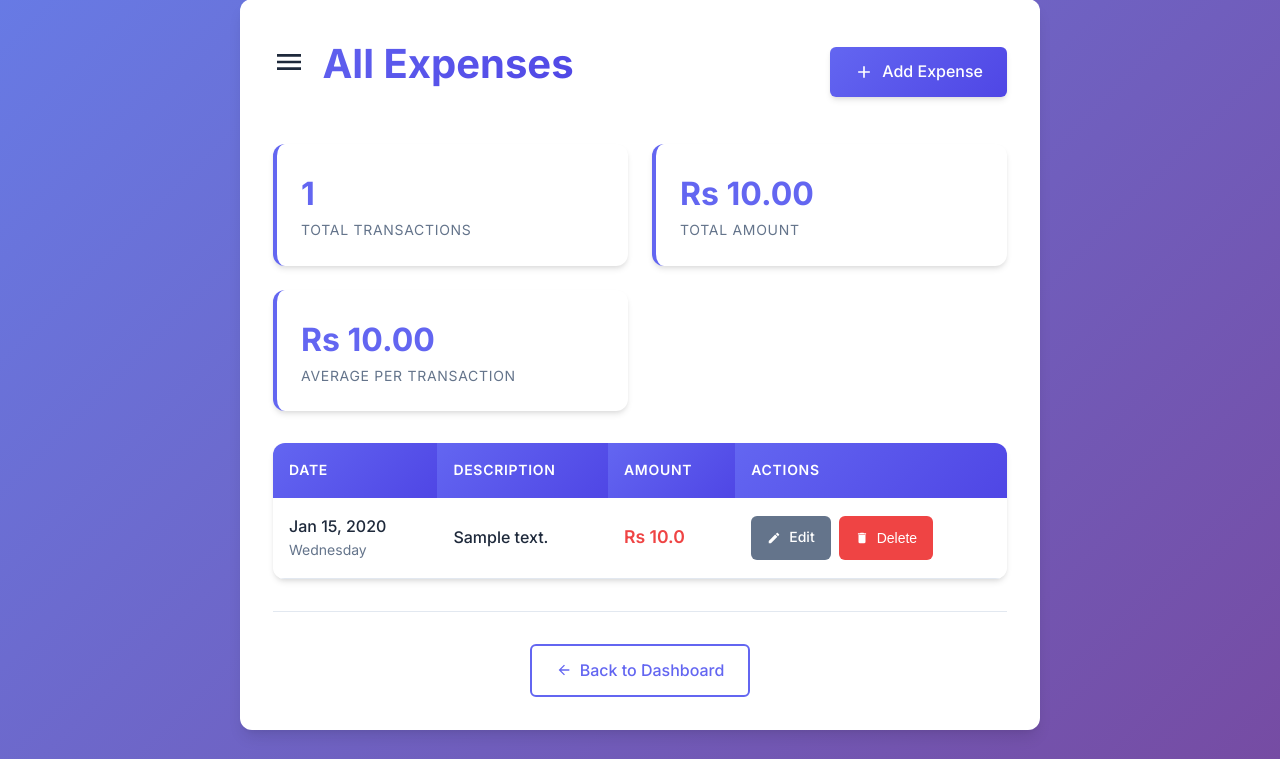
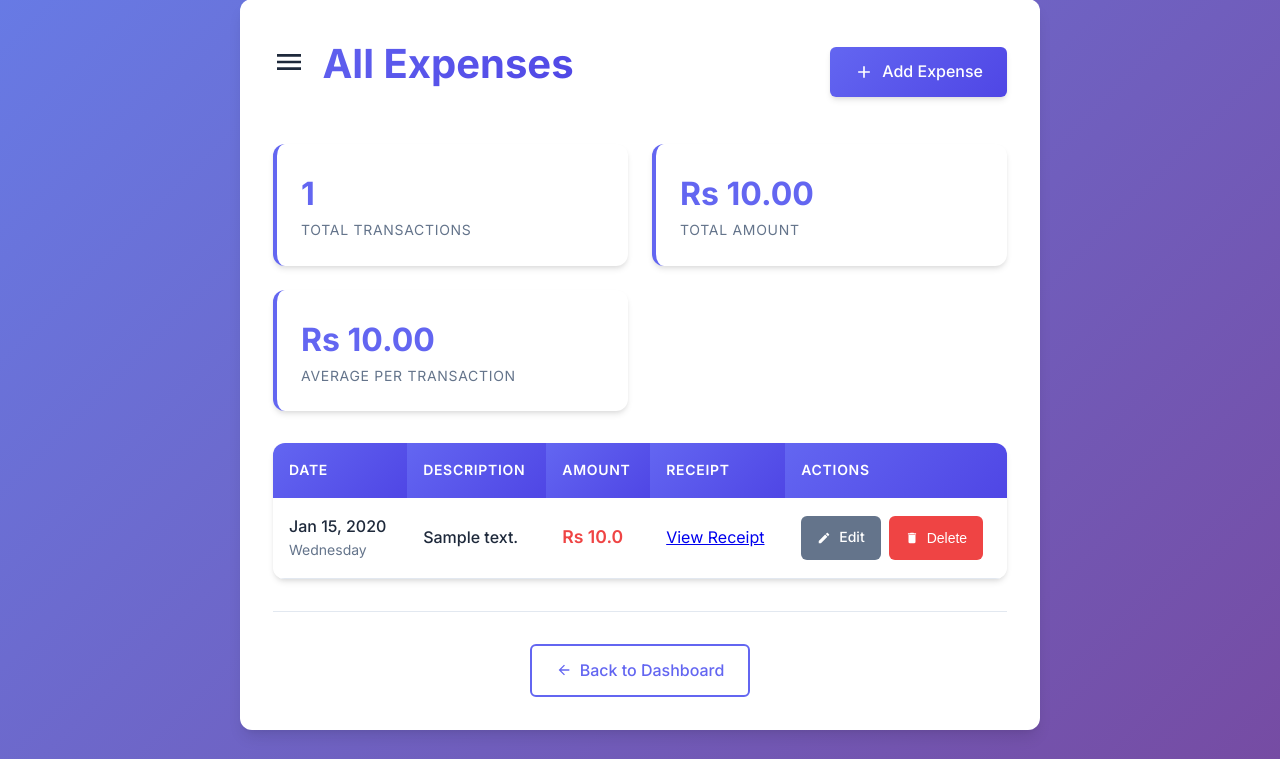
Before and after one commit to aditya98761/ExpenseTrackerApp, a Flask app: page /view_expenses in a window 1280 px wide. Shown: the part 174-933 px from the top of the page. Run offline with Flask 3, Linux system fonts and the light colour scheme; a user stored in the database is signed in; tables that the repository leaves empty hold one stand-in row (values such as "Sample post").

Commit message:
Update view_expenses.html

```diff
--- a/templates/view_expenses.html
+++ b/templates/view_expenses.html
@@ -74,6 +74,7 @@
                                 <th>Date</th>
                                 <th>Description</th>
                                 <th>Amount</th>
+                                <th>Receipt</th>
                                 <th>Actions</th>
                             </tr>
                         </thead>
@@ -93,6 +94,13 @@
                                     <span style="font-weight: 600; color: var(--danger-color); font-size: 1.1rem;">
                                         Rs {{ expense.amount }}
                                     </span>
+                                </td>
+                                <td>
+                                    {% if expense.receipt_url %}
+                                        <a href="{{ expense.receipt_url }}" target="_blank">View Receipt</a>
+                                    {% else %}
+                                        No Receipt
+                                    {% endif %}
                                 </td>
                                 <td>
                                     <div style="display: flex; gap: 0.5rem;">
@@ -147,4 +155,5 @@
 
     <script src="{{ url_for('static', filename='script.js') }}"></script>
 </body>
+
 </html>
```
